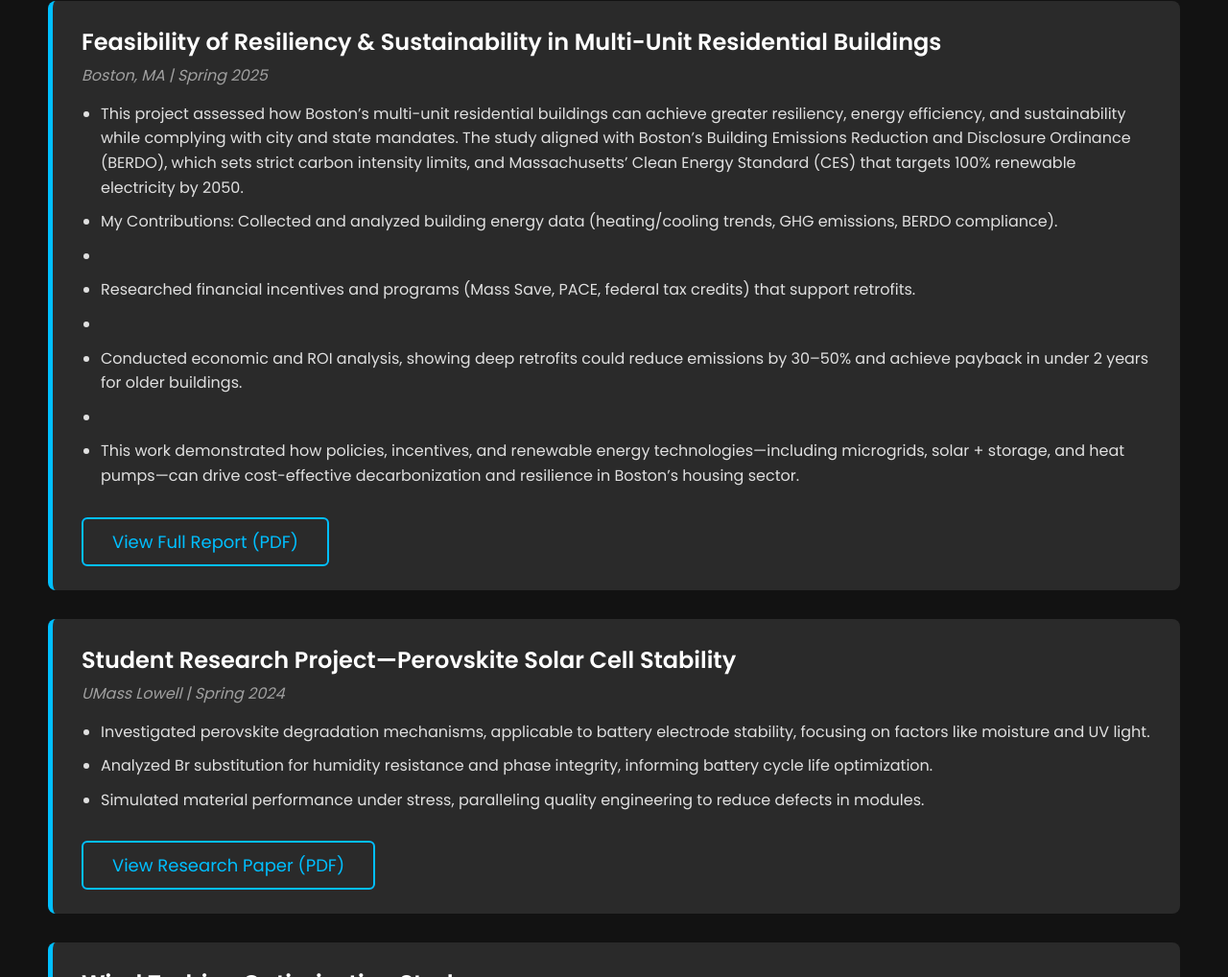
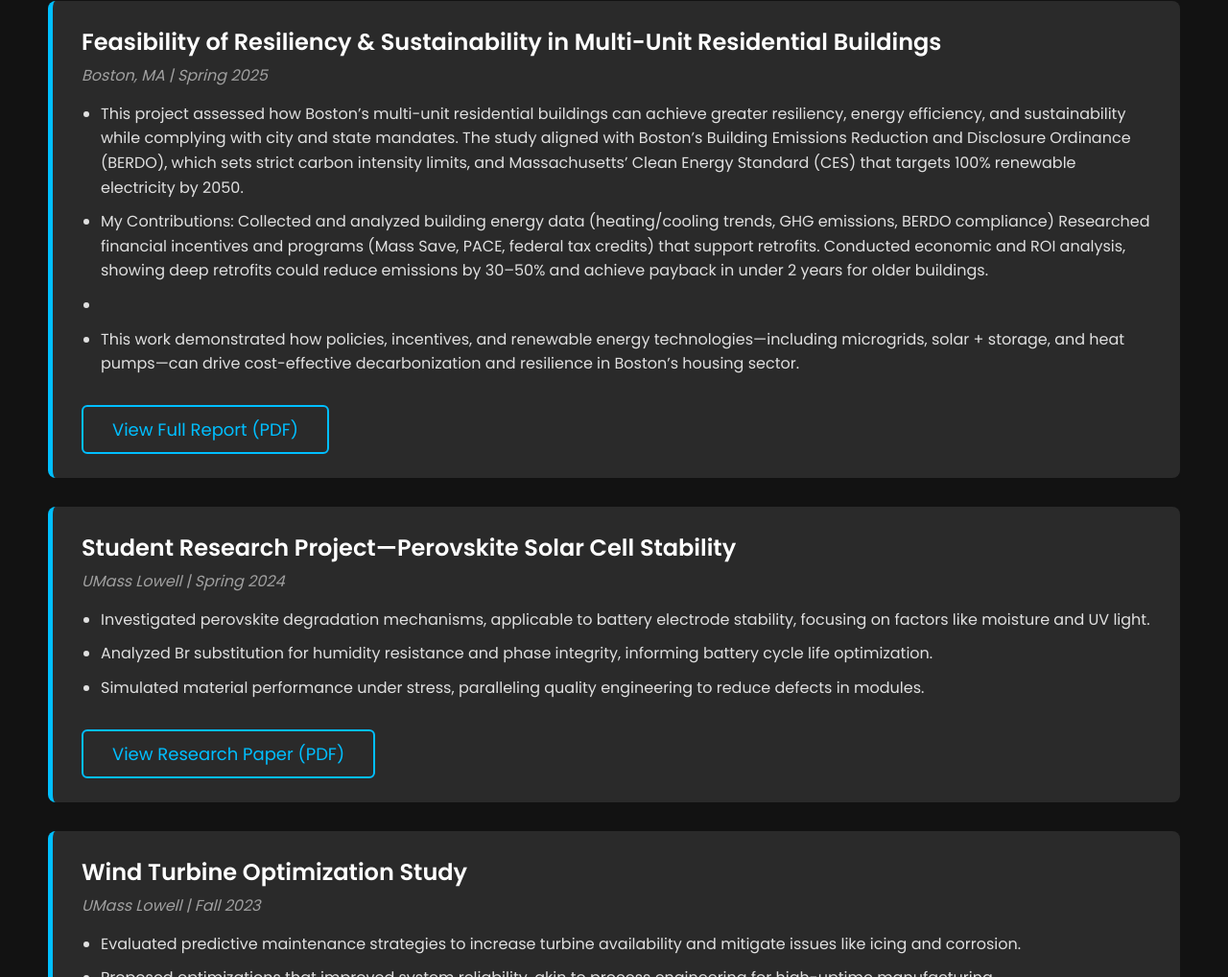
Before and after one commit to Tariq728/Tariq728, a plain HTML site: page index.html in a window 1280 px wide. Shown: the part 2594-3612 px from the top of the page at 96% size. Drawn offline with nearby package versions, Linux system fonts and the light colour scheme; files whose address does not match are found by name.

Commit message:
Update index.html

```diff
--- a/index.html
+++ b/index.html
@@ -142,9 +142,9 @@
                     <p class="company-info">Boston, MA | Spring 2025</p>
                     <ul>
                         <li>This project assessed how Boston’s multi-unit residential buildings can achieve greater resiliency, energy efficiency, and sustainability while complying with city and state mandates. The study aligned with Boston’s Building Emissions Reduction and Disclosure Ordinance (BERDO), which sets strict carbon intensity limits, and Massachusetts’ Clean Energy Standard (CES) that targets 100% renewable electricity by 2050.</li>
-                            <li>My Contributions: Collected and analyzed building energy data (heating/cooling trends, GHG emissions, BERDO compliance).<li>
-<li>Researched financial incentives and programs (Mass Save, PACE, federal tax credits) that support retrofits.<li>
-<li>Conducted economic and ROI analysis, showing deep retrofits could reduce emissions by 30–50% and achieve payback in under 2 years for older buildings.<li>
+                            <li>My Contributions: Collected and analyzed building energy data (heating/cooling trends, GHG emissions, BERDO compliance)
+                                Researched financial incentives and programs (Mass Save, PACE, federal tax credits) that support retrofits.
+                                Conducted economic and ROI analysis, showing deep retrofits could reduce emissions by 30–50% and achieve payback in under 2 years for older buildings.<li>
 <li>This work demonstrated how policies, incentives, and renewable energy technologies—including microgrids, solar + storage, and heat pumps—can drive cost-effective decarbonization and resilience in Boston’s housing sector.</li>
                     </ul>
                     <a href="https://github.com/Tariq728/Tariq728/blob/main/data/diff/Final_REPORT_%20Group_3_EEW.pdf" target="_blank" class="cta-btn-outline">View Full
```
